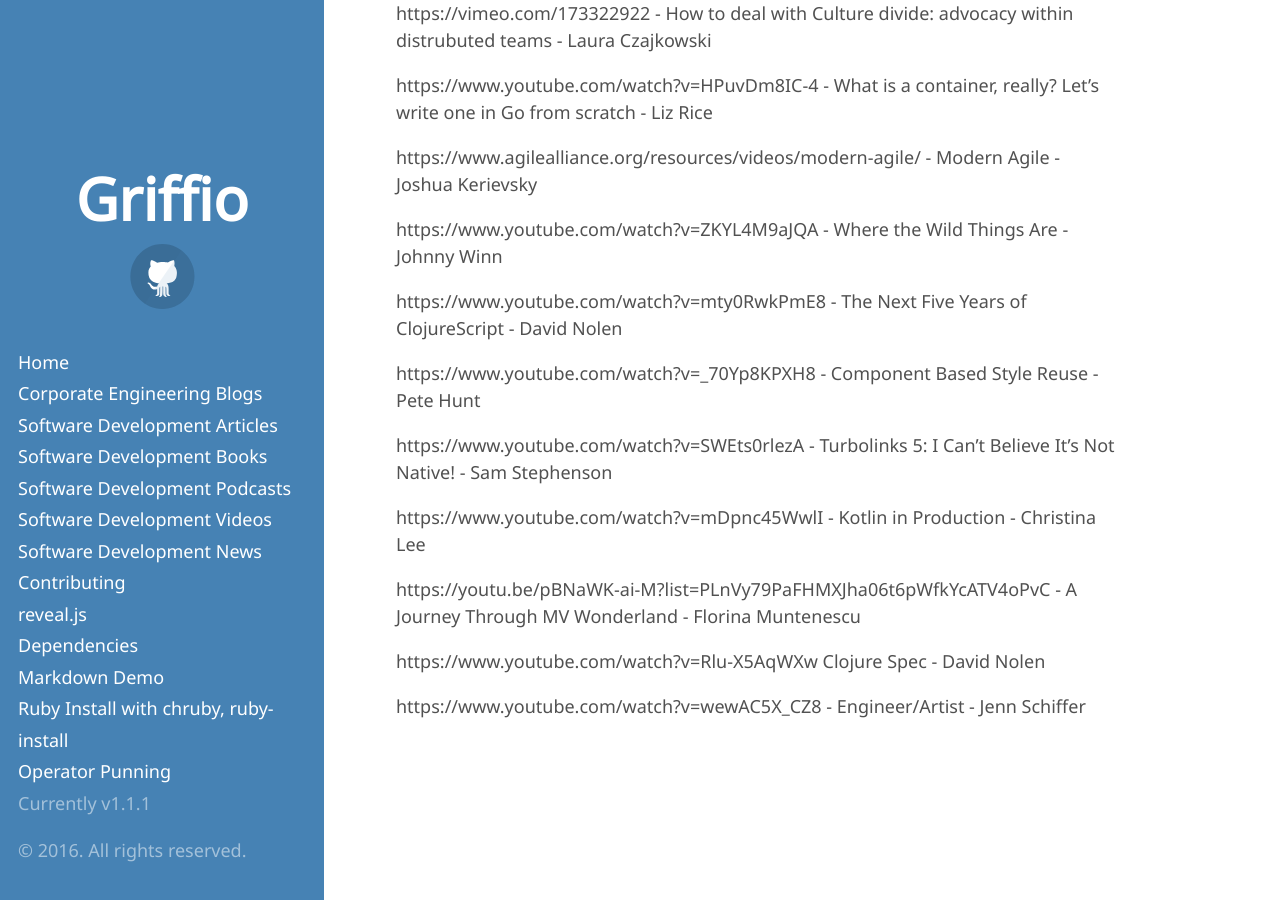
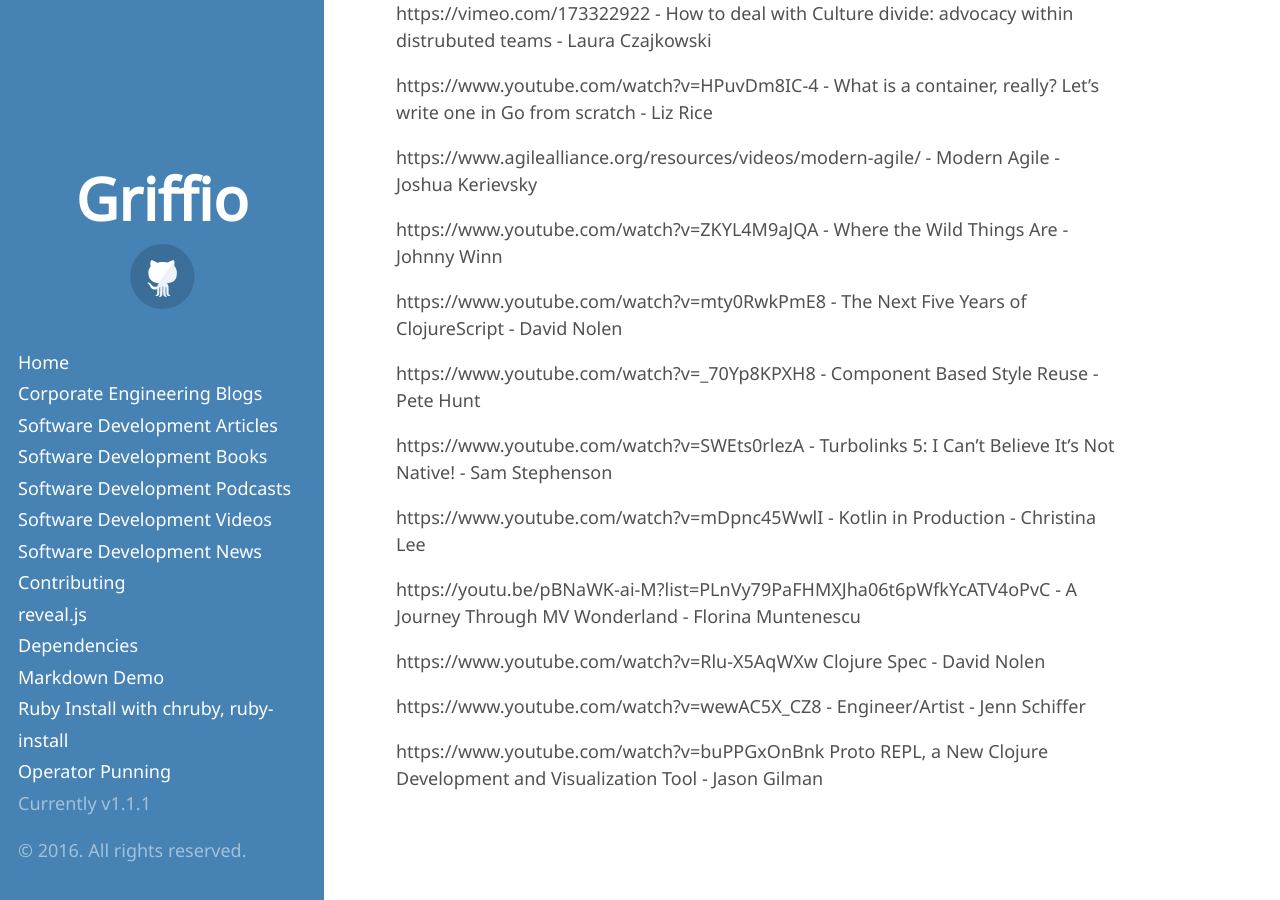
Before and after one commit to griffio/griffio.github.io, a Jekyll site: the page built from tech-talks-highlighted-2016.md, in a window 1280 px wide and 900 px high, scrolled down 1422 px. Built offline with Jekyll 4.4.1, drawn with Linux system fonts in a browser that asks for light colours; some web fonts are replaced; our own code applies the rules of GitHub Pages for plain Markdown files.

Commit message:
Update tech-talks-highlighted-2016.md

```diff
--- a/tech-talks-highlighted-2016.md
+++ b/tech-talks-highlighted-2016.md
@@ -57,3 +57,5 @@
 https://www.youtube.com/watch?v=Rlu-X5AqWXw Clojure Spec - David Nolen
 
 https://www.youtube.com/watch?v=wewAC5X_CZ8 - Engineer/Artist - Jenn Schiffer
+
+https://www.youtube.com/watch?v=buPPGxOnBnk Proto REPL, a New Clojure Development and Visualization Tool - Jason Gilman
```
